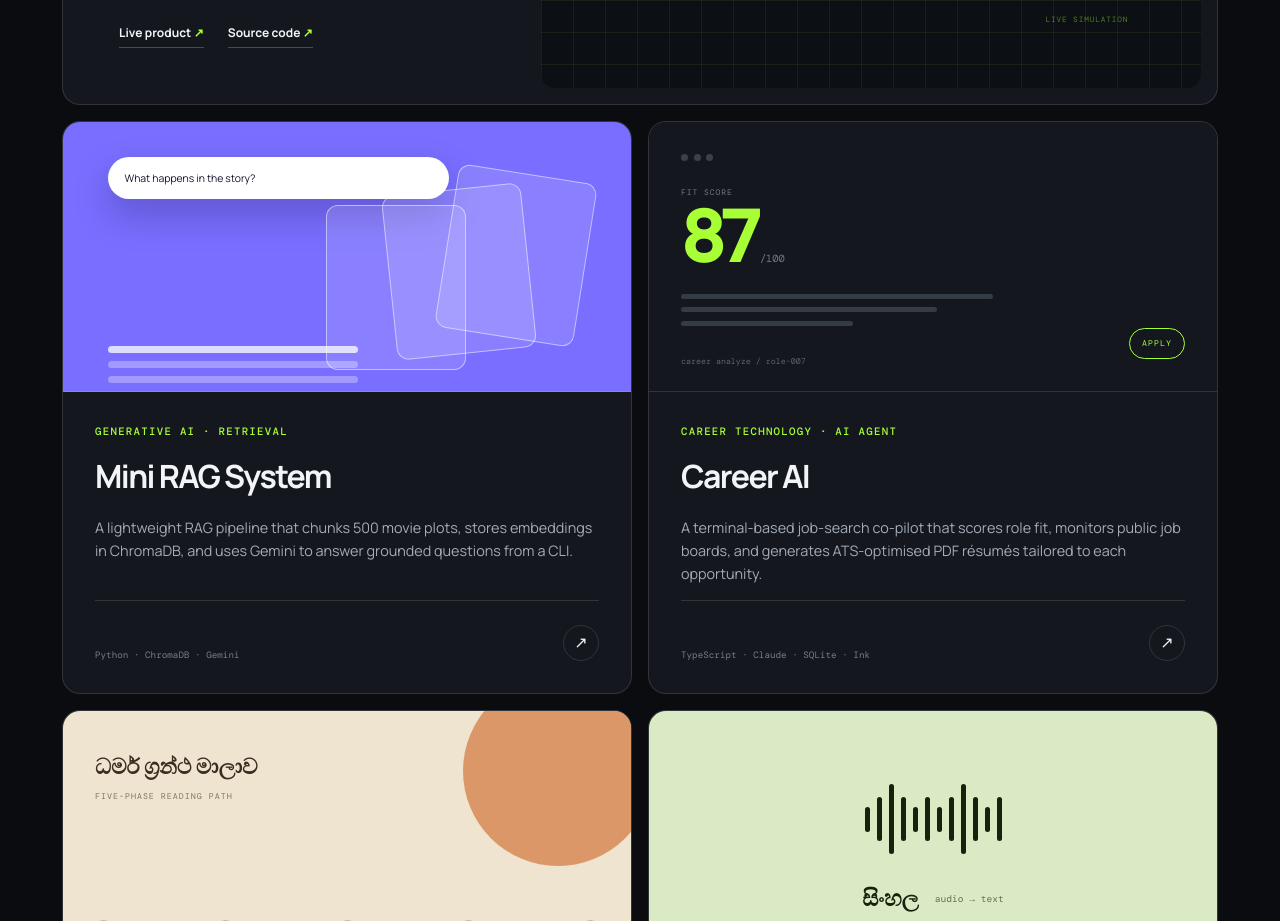
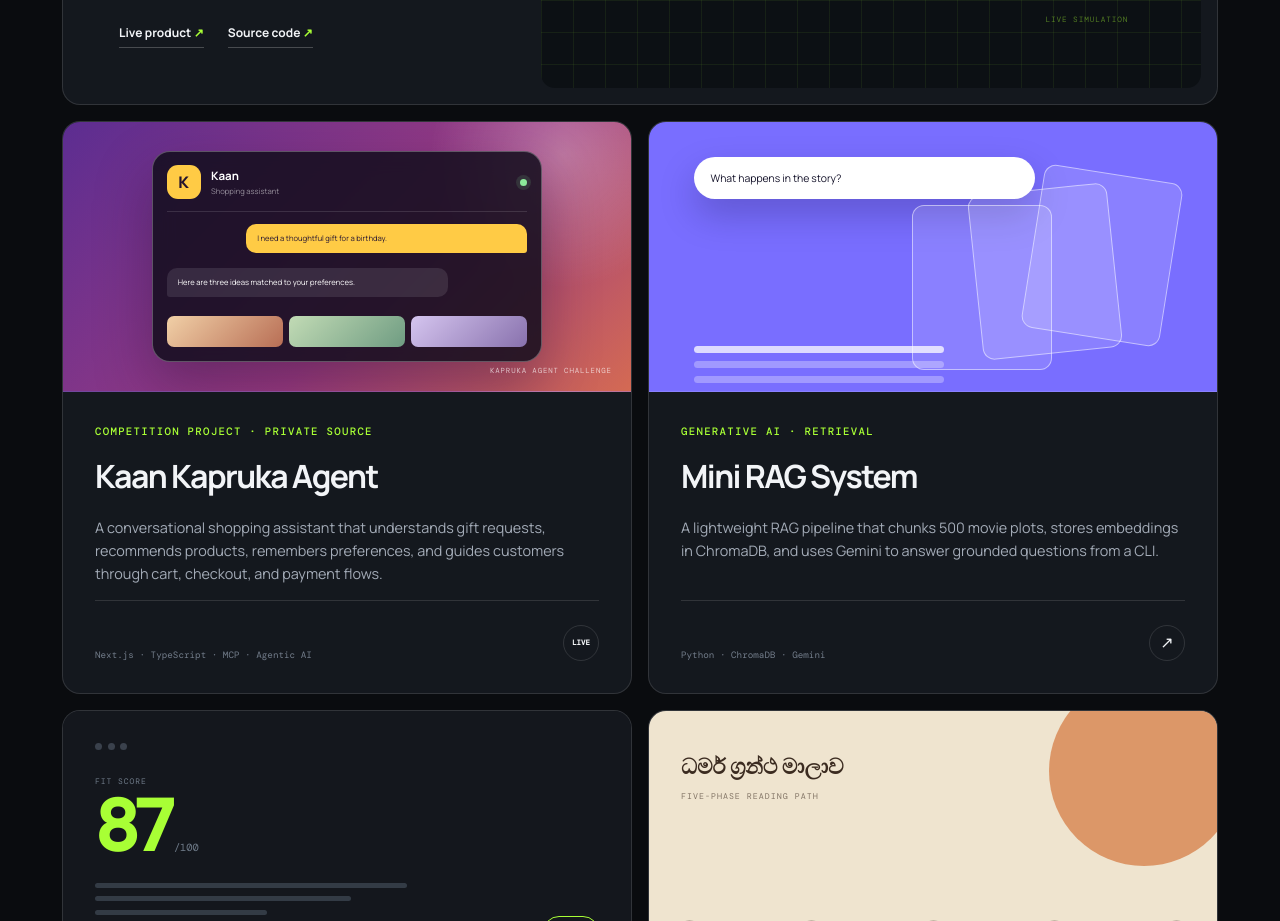
Before and after one commit to kaan84k/kaan84k.github.io, a plain HTML site: page index.html in a window 1280 px wide. Shown: the part 2260-3181 px from the top of the page. Drawn offline with nearby package versions, Linux system fonts and the light colour scheme.

Commit message:
Update portfolio

```diff
--- a/index.html
+++ b/index.html
@@ -270,6 +270,45 @@
         </article>
 
         <div class="project-grid">
+          <article class="project-card reveal">
+            <div class="project-art kaan-art" aria-hidden="true">
+              <div class="kaan-window">
+                <div class="kaan-header">
+                  <span class="kaan-mark">K</span>
+                  <div><strong>Kaan</strong><small>Shopping assistant</small></div>
+                  <i></i>
+                </div>
+                <div class="kaan-chat">
+                  <p>I need a thoughtful gift for a birthday.</p>
+                  <p>Here are three ideas matched to your preferences.</p>
+                </div>
+                <div class="kaan-products">
+                  <i></i><i></i><i></i>
+                </div>
+              </div>
+              <span class="kaan-badge">KAPRUKA AGENT CHALLENGE</span>
+            </div>
+            <div class="project-card-body">
+              <div class="project-type">Competition project · Private source</div>
+              <h3>Kaan Kapruka Agent</h3>
+              <p>
+                A conversational shopping assistant that understands gift
+                requests, recommends products, remembers preferences, and
+                guides customers through cart, checkout, and payment flows.
+              </p>
+              <div class="project-card-footer">
+                <span>Next.js · TypeScript · MCP · Agentic AI</span>
+                <a
+                  href="https://kaan-kapruka-agent.vercel.app/"
+                  target="_blank"
+                  rel="noreferrer"
+                  aria-label="Open the live Kaan Kapruka Agent"
+                  >LIVE</a
+                >
+              </div>
+            </div>
+          </article>
+
           <article class="project-card reveal">
             <div class="project-art rag-art" aria-hidden="true">
               <div class="search-pill">What happens in the story?</div>
--- a/styles.css
+++ b/styles.css
@@ -845,6 +845,106 @@
   font-size: 0.55rem;
   font-weight: 600;
 }
+.kaan-art {
+  display: grid;
+  place-items: center;
+  padding: 1.4rem;
+  background:
+    radial-gradient(circle at 88% 12%, rgba(255, 255, 255, 0.28), transparent 24%),
+    linear-gradient(135deg, #5c2d91, #9b3b82 58%, #d46a53);
+}
+.kaan-window {
+  width: min(88%, 390px);
+  padding: 0.85rem;
+  border: 1px solid rgba(255, 255, 255, 0.28);
+  border-radius: 18px;
+  background: rgba(18, 13, 28, 0.86);
+  color: #fff;
+  box-shadow: 0 24px 55px rgba(30, 8, 40, 0.34);
+  backdrop-filter: blur(10px);
+}
+.kaan-header {
+  display: grid;
+  grid-template-columns: 34px 1fr auto;
+  align-items: center;
+  gap: 0.65rem;
+  padding-bottom: 0.75rem;
+  border-bottom: 1px solid rgba(255, 255, 255, 0.12);
+}
+.kaan-mark {
+  display: grid;
+  place-items: center;
+  width: 34px;
+  height: 34px;
+  border-radius: 11px;
+  background: #ffcb45;
+  color: #23132d;
+  font-weight: 800;
+}
+.kaan-header div {
+  display: grid;
+}
+.kaan-header strong {
+  font-size: 0.72rem;
+}
+.kaan-header small {
+  color: rgba(255, 255, 255, 0.52);
+  font-size: 0.48rem;
+}
+.kaan-header i {
+  width: 7px;
+  height: 7px;
+  border-radius: 50%;
+  background: #8ce99a;
+  box-shadow: 0 0 0 4px rgba(140, 233, 154, 0.12);
+}
+.kaan-chat {
+  display: grid;
+  gap: 0.45rem;
+  padding: 0.75rem 0;
+}
+.kaan-chat p {
+  width: 78%;
+  padding: 0.55rem 0.7rem;
+  border-radius: 10px 10px 10px 3px;
+  background: rgba(255, 255, 255, 0.1);
+  font-size: 0.48rem;
+  line-height: 1.45;
+}
+.kaan-chat p:first-child {
+  justify-self: end;
+  border-radius: 10px 10px 3px 10px;
+  background: #ffcb45;
+  color: #291832;
+}
+.kaan-products {
+  display: grid;
+  grid-template-columns: repeat(3, 1fr);
+  gap: 0.4rem;
+}
+.kaan-products i {
+  height: 31px;
+  border-radius: 7px;
+  background: linear-gradient(135deg, #f1d0a7, #b86e55);
+}
+.kaan-products i:nth-child(2) {
+  background: linear-gradient(135deg, #c2dbb5, #6f9c82);
+}
+.kaan-products i:nth-child(3) {
+  background: linear-gradient(135deg, #d5c5ef, #8871ad);
+}
+.kaan-badge {
+  position: absolute;
+  right: 1.2rem;
+  bottom: 1rem;
+  color: rgba(255, 255, 255, 0.68);
+  font: 0.46rem "DM Mono", monospace;
+  letter-spacing: 0.12em;
+}
+.kaan-art + .project-card-body .project-card-footer a {
+  font-size: 0.46rem;
+  font-weight: 700;
+}
 .rag-art {
   background: #796eff;
 }
```
Also changed, not shown: 1 other file.
